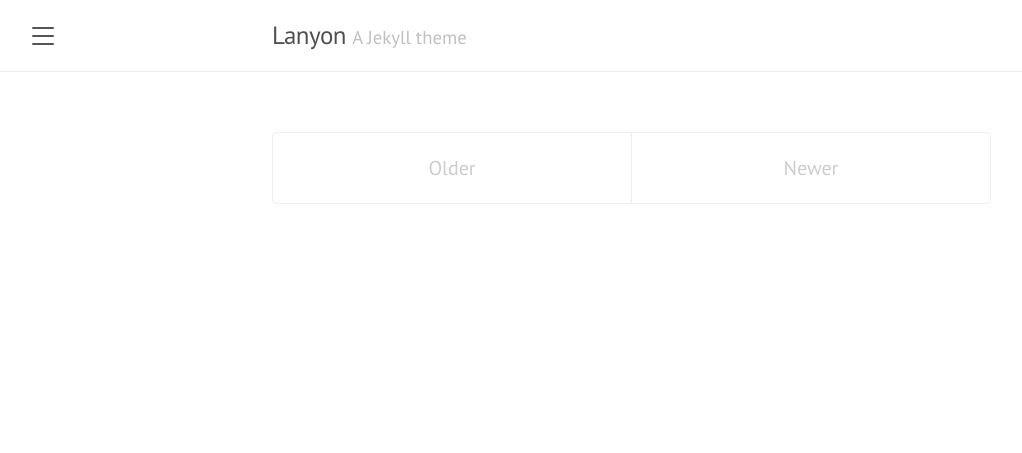
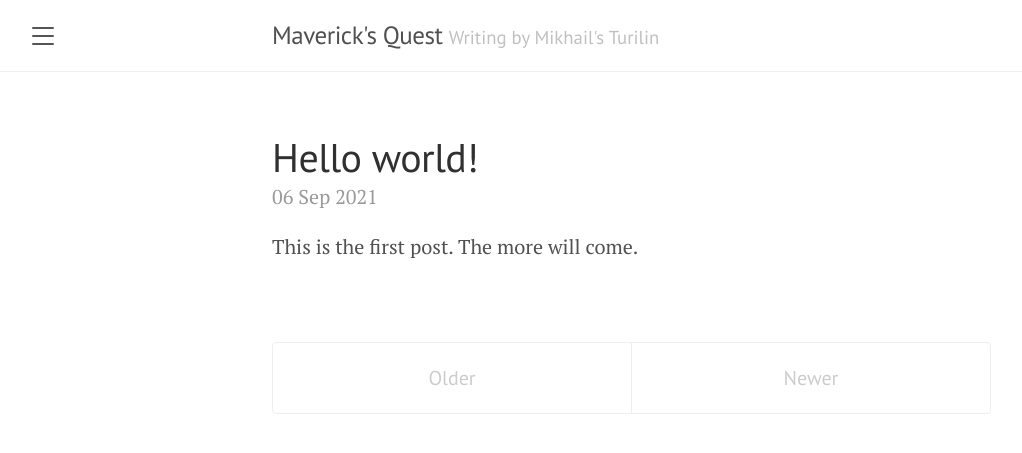
Before and after one commit to mturilin/mturilin.github.io, a Jekyll site: the page built from index.html, in a window 1280 px wide. Shown: the top 453 px of the page, without its empty margins (8-1030 px from the left). Built offline with Jekyll 4.4.1, drawn with Linux system fonts in a browser that asks for light colours; the list of posts is cut into pages by our own code.

Commit message:
Fixed the post file name

```diff
--- a/_config.yml
+++ b/_config.yml
@@ -1,7 +1,7 @@
 # Setup
-title:               Lanyon
-tagline:             'A Jekyll theme'
-description:         'A reserved <a href="https://jekyllrb.com" target="_blank">Jekyll</a> theme that places the utmost gravity on content with a hidden drawer. Made by <a href="https://twitter.com/mdo" target="_blank">@mdo</a>.'
+title:               "Maverick's Quest"
+tagline:             "Writing by Mikhail's Turilin"
+description:         'Description will go here'
 url:                 https://mturilin.github.io
 baseurl:             ''
 paginate:            5
@@ -9,9 +9,9 @@ permalink:           pretty
 
 # About/contact
 author:
-  name:              Mark Otto
-  url:               https://twitter.com/mdo
-  email:             markdotto@gmail.com
+  name:              Mikhail Turilin
+  url:               https://maverick.quest
+  email:             mikhail@turilin.com
 
 # Gems
 plugins:
--- a/_includes/sidebar.html
+++ b/_includes/sidebar.html
@@ -25,9 +25,6 @@
       {% endif %}
     {% endfor %}
 
-    <a class="sidebar-nav-item" href="{{ site.github.repo }}/archive/v{{ site.version }}.zip">Download</a>
-    <a class="sidebar-nav-item" href="{{ site.github.repo }}">GitHub project</a>
-    <span class="sidebar-nav-item">Currently v{{ site.version }}</span>
   </nav>
 
   <div class="sidebar-item">
```
Also changed, not shown: _posts/2021-09-06-Hello.md (renamed from _posts/2021-09-06 Hello.md).
